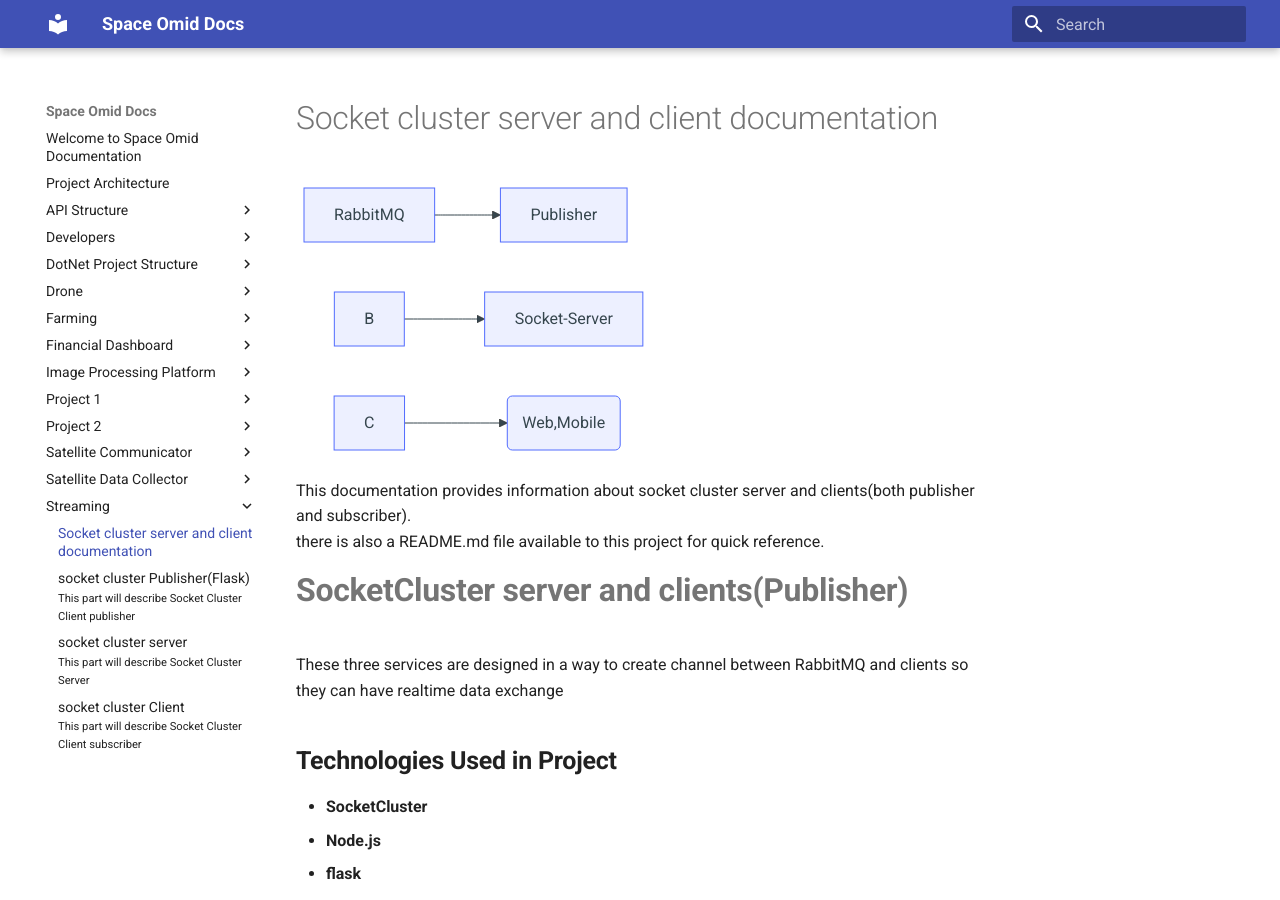
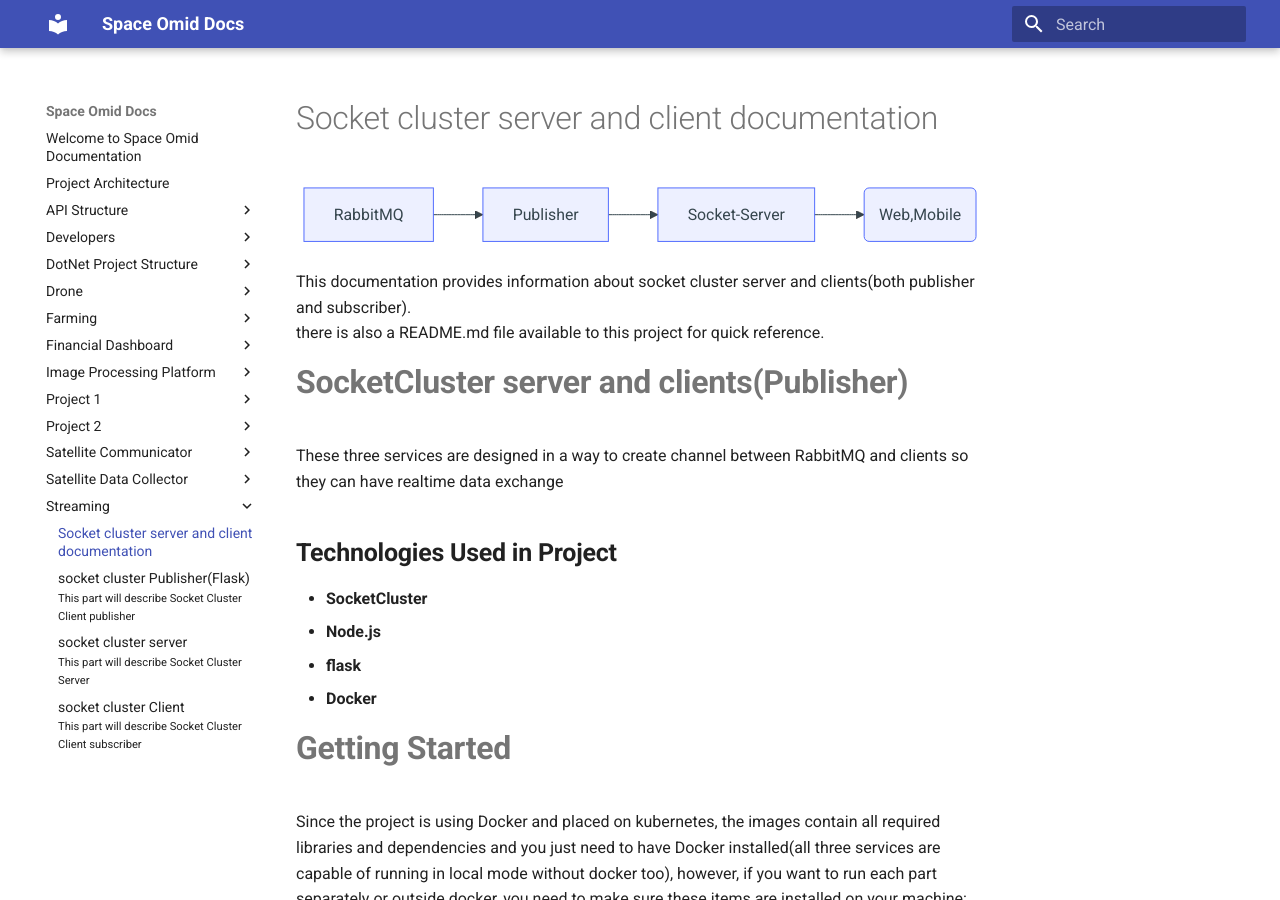
Before and after one commit to spaceomid/Documentation, an MkDocs documentation site: the page built from docs/Streaming/index.md, in a window 1280 px wide and 900 px high. Built offline with MkDocs 1.6.1 and Material for MkDocs 9.7.7, drawn with Linux system fonts in a browser that asks for light colours.

````diff
--- a/docs/Streaming/index.md
+++ b/docs/Streaming/index.md
@@ -2,8 +2,8 @@
 
 ``` mermaid
   graph LR
-  A[RabbitMQ] --> Publisher
-  B --> Socket-Server
+  A[RabbitMQ] --> B[Publisher]
+  B --> C[Socket-Server]
   C --> Client(Web,Mobile)
 ```
 
````
